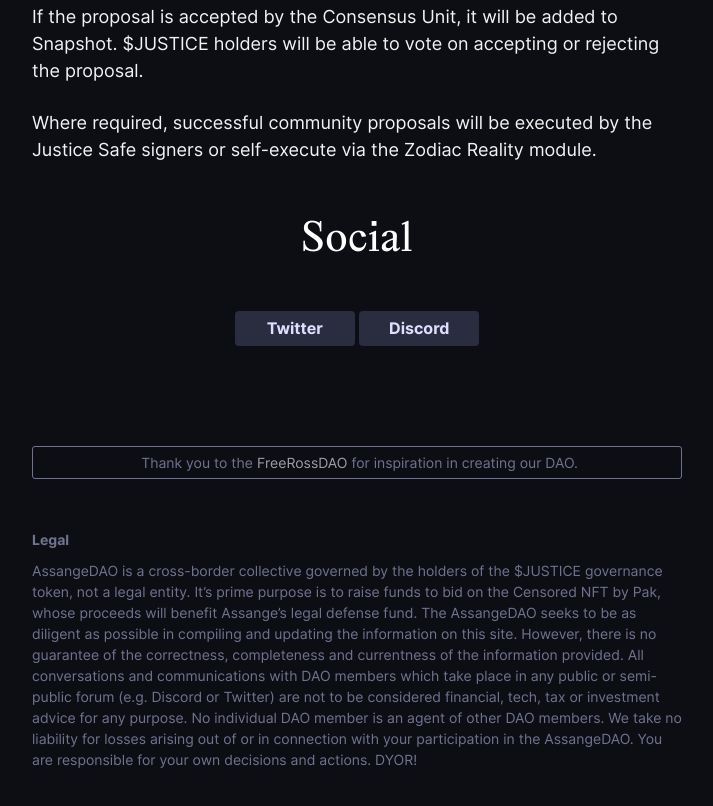
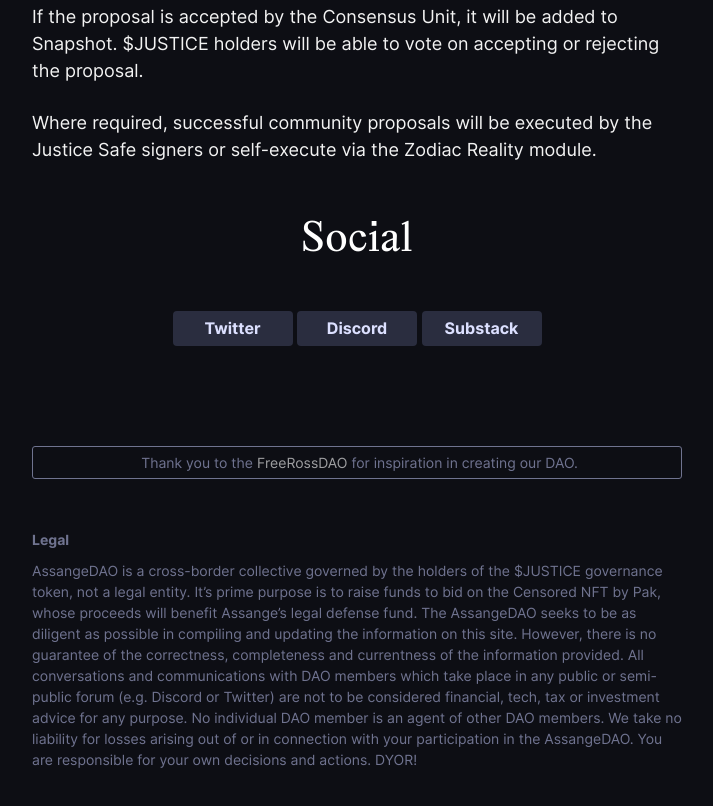
Before and after one commit to AssangeDAO/AssangeDAO.github.io, a plain HTML site: page index.html in a window 1280 px wide. Shown: the part 4548-5354 px from the top of the page, without its empty margins (283-996 px from the left). Drawn offline with nearby package versions, Linux system fonts and the light colour scheme.

Commit message:
added substack link to index.html
added substack link button

```diff
--- a/index.html
+++ b/index.html
@@ -148,7 +148,7 @@ People to easily exit the DAO with all contributions they made if they only part
 
 <a href="https://twitter.com/AssangeDAO" type="button" class="col btn btn-dark p-2 pl-3 pr-3">Twitter</a>
 <a href="http://discord.gg/assangedao" type="button" class="col btn btn-dark p-2 pl-3 pr-3">Discord</a>
-
+<a href="https://assangedao.substack.com/" type="button" class="col btn btn-dark p-2 pl-3 pr-3">Substack</a>
 </div>
 
 <p class="note">Thank you to the <a href="https://freerossdao.com/">FreeRossDAO</a> for inspiration in creating our DAO.</p>
```
